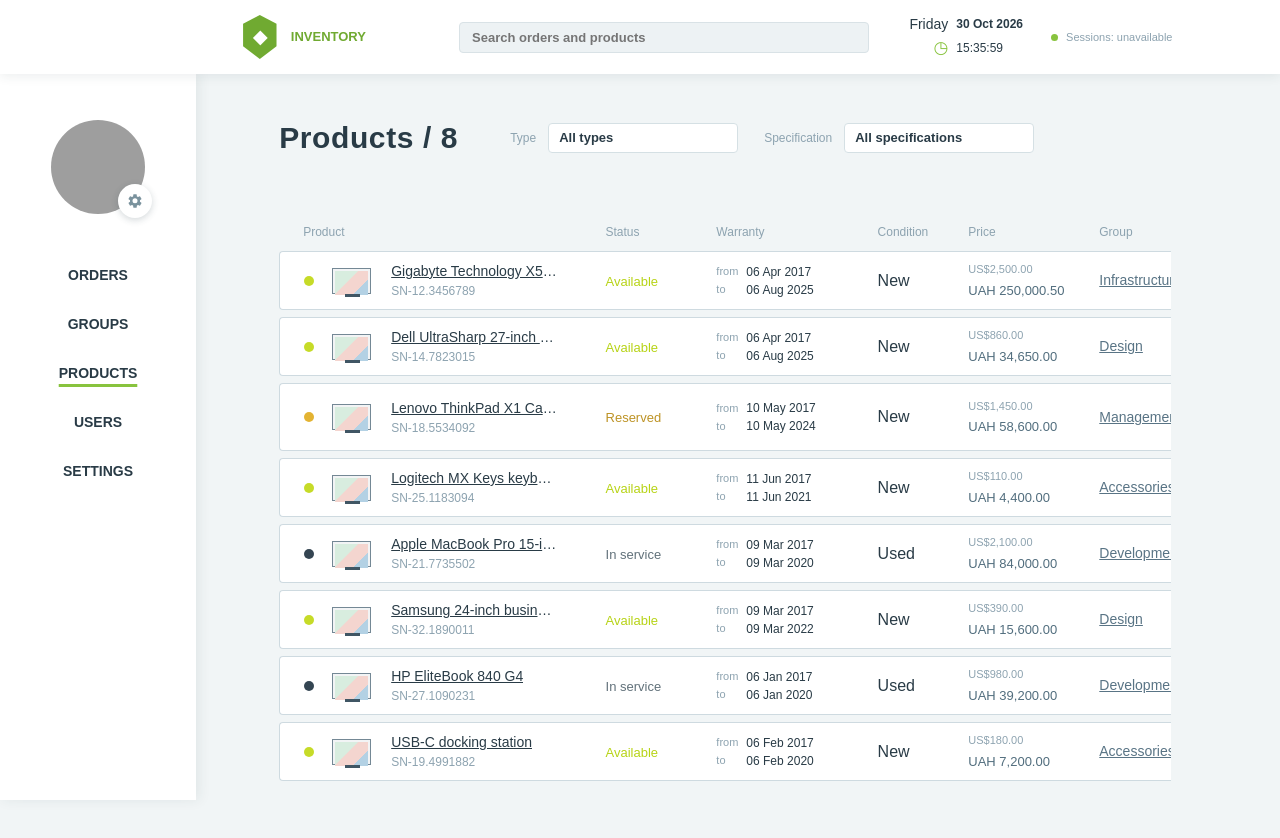
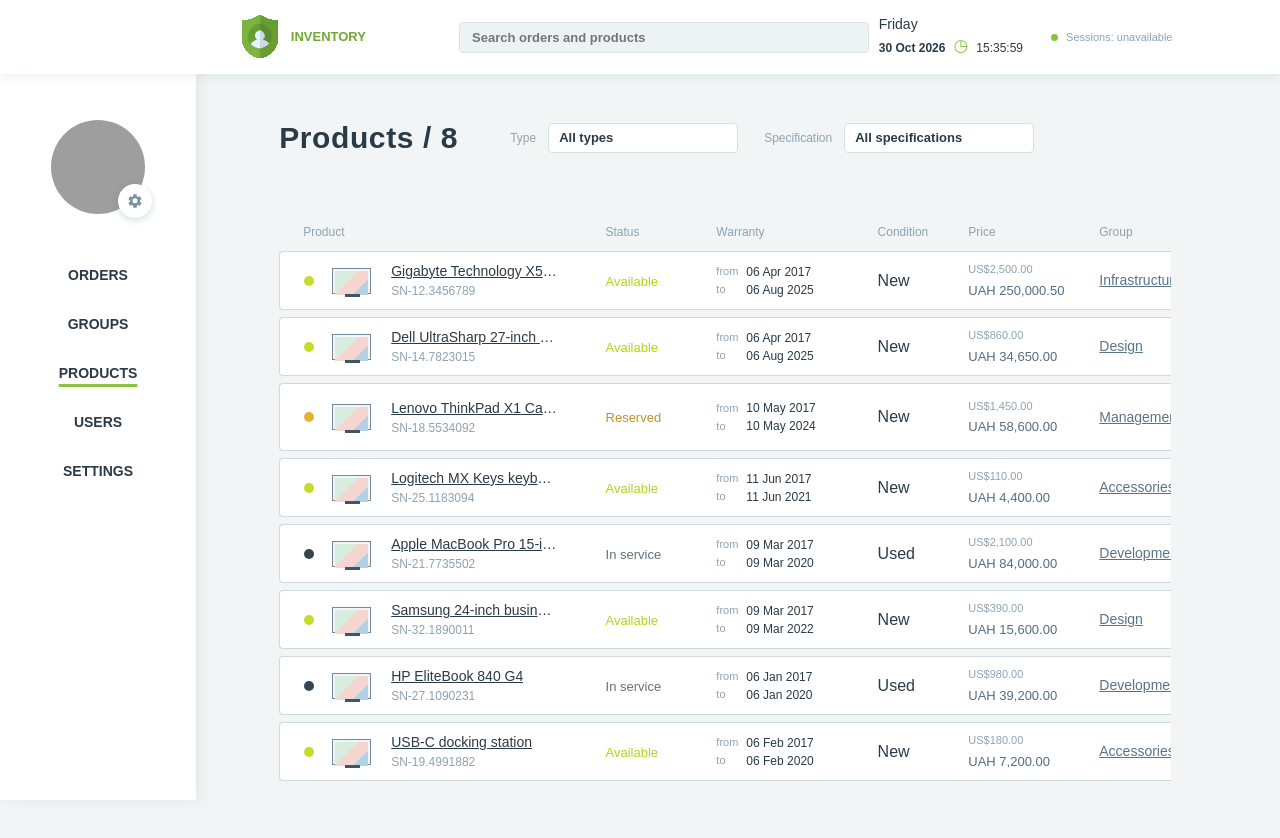
Before and after one commit to ParkhomenkoAlex/orders-hub, a Next.js app: page /products in a window 1280 px wide. Shown: the top 838 px of the page. Built offline with nearby package versions, Linux system fonts and the light colour scheme; grey boxes are pictures that could not be loaded.

Commit message:
refactor: extract date-time component and update top menu

```diff
--- /dev/null
+++ b/src/components/layout/CurrentDateTime.module.scss
@@ -0,0 +1,41 @@
+.dateTime {
+    align-items: center;
+    display: grid;
+    font-size: 12px;
+    gap: 0 8px;
+    grid-template-columns: auto auto auto;
+    margin-left: auto;
+    text-align: left;
+
+    > span:first-child {
+        font-size: 14px;
+        grid-column: 1 / -1;
+    }
+
+    strong {
+        font-weight: 700;
+    }
+
+    time {
+        grid-column: 3;
+        grid-row: 2;
+    }
+
+    &__clock {
+        color: var(--green);
+        font-size: 17px;
+        grid-column: 2;
+        grid-row: 2;
+        transform: translateY(-2px);
+    }
+}
+
+@media (max-width: 760px) {
+    .dateTime {
+        font-size: 10px;
+
+        > span:first-child {
+            font-size: 11px;
+        }
+    }
+}
--- /dev/null
+++ b/src/components/layout/CurrentDateTime.tsx
@@ -0,0 +1,44 @@
+"use client";
+
+import { useEffect, useState } from "react";
+import styles from "./CurrentDateTime.module.scss";
+
+const weekdayFormatter = new Intl.DateTimeFormat("en-GB", { weekday: "long" });
+const dateFormatter = new Intl.DateTimeFormat("en-GB", {
+    day: "2-digit",
+    month: "short",
+    year: "numeric",
+});
+const timeFormatter = new Intl.DateTimeFormat("en-GB", {
+    hour: "2-digit",
+    minute: "2-digit",
+    second: "2-digit",
+    hour12: false,
+});
+
+export function CurrentDateTime() {
+    const [now, setNow] = useState<Date | null>(null);
+
+    useEffect(() => {
+        const initialUpdate = window.setTimeout(() => setNow(new Date()), 0);
+        const interval = window.setInterval(() => setNow(new Date()), 1000);
+
+        return () => {
+            window.clearTimeout(initialUpdate);
+            window.clearInterval(interval);
+        };
+    }, []);
+
+    const weekday = now ? weekdayFormatter.format(now) : "Today";
+    const date = now ? dateFormatter.format(now) : "-- --- ----";
+    const time = now ? timeFormatter.format(now) : "--:--:--";
+
+    return (
+        <div className={styles.dateTime}>
+            <span>{weekday}</span>
+            <strong>{date}</strong>
+            <span className={styles.dateTime__clock}>◷</span>
+            <time dateTime={now?.toTimeString().slice(0, 8)}>{time}</time>
+        </div>
+    );
+}
--- a/src/components/layout/TopMenu.module.scss
+++ b/src/components/layout/TopMenu.module.scss
@@ -19,17 +19,18 @@
         font-weight: 700;
         gap: 12px;
         margin-right: 10%;
+        text-decoration: none;
+
+        &:focus-visible {
+            border-radius: 4px;
+            outline: 3px solid rgba(76, 179, 122, 0.55);
+            outline-offset: 4px;
+        }
     }
 
-    &__badge {
-        align-items: center;
-        background: var(--green-dark);
-        clip-path: polygon(50% 0, 94% 20%, 94% 71%, 50% 100%, 6% 71%, 6% 20%);
-        color: #fff;
-        display: inline-flex;
-        font-size: 18px;
+    &__logo {
+        display: block;
         height: 44px;
-        justify-content: center;
         width: 38px;
     }
 
@@ -56,37 +57,6 @@
             right: 6px;
             top: 4px;
         }
-    }
-
-    &__time {
-        align-items: center;
-        display: grid;
-        font-size: 12px;
-        gap: 0 8px;
-        grid-template-columns: auto auto;
-        margin-left: auto;
-        text-align: left;
-
-        > span:first-child {
-            font-size: 14px;
-            grid-column: 1/-1;
-        }
-
-        strong {
-            font-weight: 700;
-        }
-
-        time {
-            grid-column: 3;
-            grid-row: 2;
-        }
-    }
-
-    &__clock {
-        color: var(--green);
-        font-size: 17px;
-        grid-column: 2;
-        grid-row: 2;
     }
 
     &__sessions {
@@ -135,7 +105,7 @@
             margin-right: auto;
         }
 
-        &__badge {
+        &__logo {
             height: 34px;
             width: 30px;
         }
@@ -150,13 +120,5 @@
                 width: 100%;
             }
         }
-
-        &__time {
-            font-size: 10px;
-
-            > span:first-child {
-                font-size: 11px;
-            }
-        }
     }
 }
--- a/src/components/layout/TopMenu.tsx
+++ b/src/components/layout/TopMenu.tsx
@@ -1,53 +1,31 @@
 "use client";
 
-import { useEffect, useState } from "react";
+import Image from "next/image";
+import Link from "next/link";
 import { useOrdersData } from "@/state/OrdersDataProvider";
+import { CurrentDateTime } from "./CurrentDateTime";
 import styles from "./TopMenu.module.scss";
-
-const getCurrentTime = () => new Date();
-const weekdayFormatter = new Intl.DateTimeFormat("en-GB", { weekday: "long" });
-const dateFormatter = new Intl.DateTimeFormat("en-GB", {
-    day: "2-digit",
-    month: "short",
-    year: "numeric",
-});
-const timeFormatter = new Intl.DateTimeFormat("en-GB", {
-    hour: "2-digit",
-    minute: "2-digit",
-    second: "2-digit",
-    hour12: false,
-});
 
 export function TopMenu() {
     const { searchQuery, setSearchQuery } = useOrdersData();
-    const [now, setNow] = useState<Date | null>(null);
-
-    useEffect(() => {
-        const initialUpdate = window.setTimeout(() => setNow(getCurrentTime()), 0);
-        const timer = window.setInterval(() => setNow(getCurrentTime()), 1000);
-        return () => {
-            window.clearTimeout(initialUpdate);
-            window.clearInterval(timer);
-        };
-    }, []);
-
-    const weekday = now ? weekdayFormatter.format(now) : "Today";
-    const date = now ? dateFormatter.format(now) : "-- --- ----";
-    const time = now ? timeFormatter.format(now) : "--:--:--";
-
     return (
         <header className={`${styles.topMenu} d-flex align-items-center`}>
-            <div className={styles.topMenu__brand} aria-label="Orders Hub">
-                <span className={styles.topMenu__badge}>◆</span>
+            <Link className={styles.topMenu__brand} href="/orders" aria-label="Orders Hub home">
+                <Image
+                    className={styles.topMenu__logo}
+                    src="/images/logo.png"
+                    alt=""
+                    width={38}
+                    height={44}
+                    priority
+                    unoptimized
+                />
                 <span>INVENTORY</span>
-            </div>
+            </Link>
             <div className={`${styles.topMenu__search} flex-grow-1`}>
-                <label className="visually-hidden" htmlFor="global-search">
-                    Search orders and products
-                </label>
                 <input
-                    id="global-search"
                     type="search"
+                    aria-label="Search orders and products"
                     value={searchQuery}
                     onChange={(event) => setSearchQuery(event.target.value)}
                     placeholder="Search orders and products"
@@ -62,12 +40,7 @@ export function TopMenu() {
                     </button>
                 )}
             </div>
-            <div className={styles.topMenu__time}>
-                <span>{weekday}</span>
-                <strong>{date}</strong>
-                <span className={styles.topMenu__clock}>◷</span>
-                <time dateTime={now?.toTimeString().slice(0, 8)}>{time}</time>
-            </div>
+            <CurrentDateTime />
             <div
                 className={styles.topMenu__sessions}
                 title="Live session tracking will be enabled with Socket.IO"
```
Also changed, not shown: public/images/logo.png (added).
